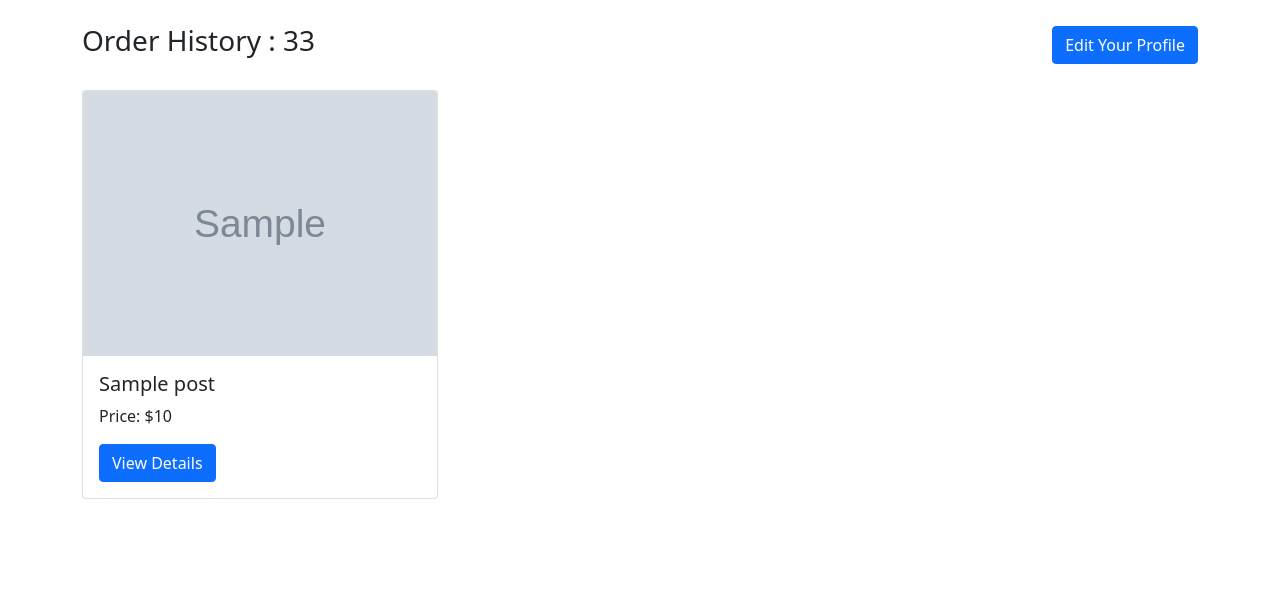
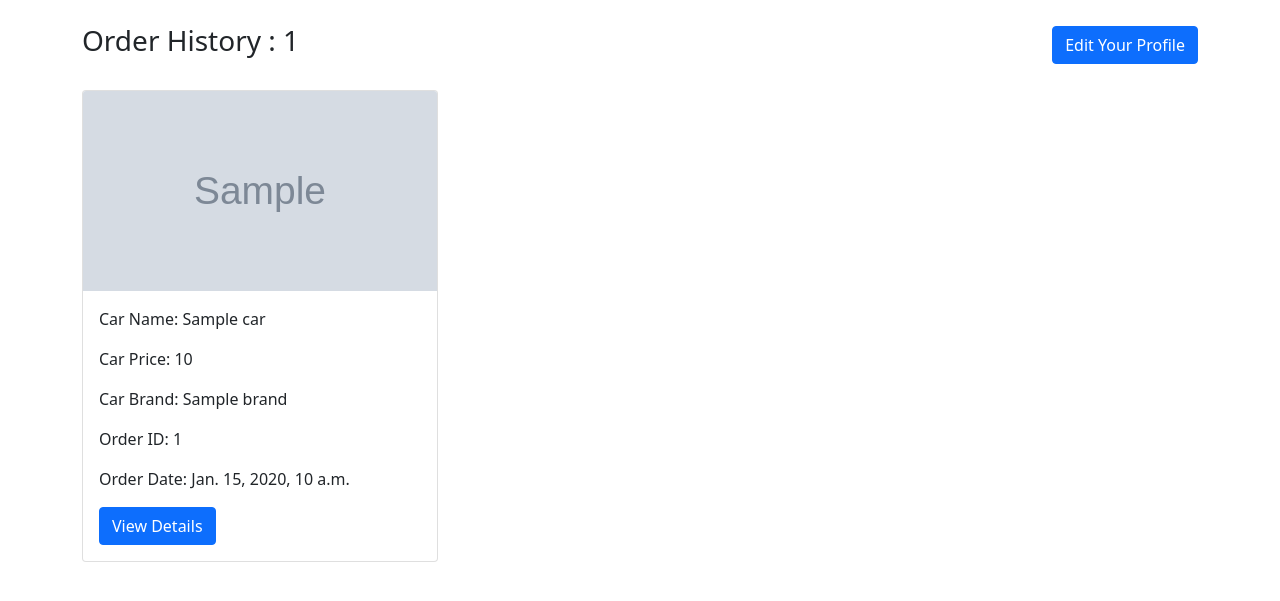
Before and after one commit to Imran-2022/CarGO, a Django app: template author/templates/profile.html in a window 1280 px wide. Shown: the part 58-659 px from the top of the page. Run offline with Django 3.2, Linux system fonts and the light colour scheme; the template is opened without the code that fills it: most values are stand-ins (such as "Sample title", 1, 10 or a date in 2020); grey boxes marked "Sample" are stand-in pictures; some libraries are stand-ins or nearby versions.

Commit message:
purchage car

```diff
--- a/author/templates/profile.html
+++ b/author/templates/profile.html
@@ -4,24 +4,30 @@
 
 <div class="container py-4">
   <div class="d-flex justify-content-between align-items-center mb-4">
-    <h3>Order History : 33</h3>
+    <h3>Order History : {{orders | length}}</h3>
     <a href="{% url 'edit_profile' %}" class="btn btn-primary">Edit Your Profile</a>
   </div>
   <div class="row row-cols-1 row-cols-md-3 g-4">
-    {% for post in data %}
+    {% for car in orders %}
     <div class="col">
       <div class="card h-100">
-        <img src="{{ post.image_url }}" class="card-img-top" alt="Car Image">
+        <img src="{{ car.car.image_url }}" class="card-img-top w-100" style="height: 200px;" alt="Car Image">
+
         <div class="card-body">
-          <h5 class="card-title">{{ post.car_name }}</h5>
-          <p class="card-text">Price: ${{ post.car_price }}</p>
+          <p>Car Name: {{ car.car.car_name }}</p>
+          <p>Car Price: {{ car.car.car_price }}</p>
+          <p>Car Brand: {{ car.car.brand }}</p>
+          <p>Order ID: {{ car.id }}</p>
+          <p>Order Date: {{ car.order_date }}</p>
           <div class="d-flex justify-content-between align-items-center">
-            <a href="{% url 'car_details' post.id %}" class="btn btn-primary">View Details</a>
+            <a href="{% url 'car_details' car.car.id %}" class="btn btn-primary">View Details</a>
             <!-- Add more buttons or links as needed -->
           </div>
         </div>
       </div>
     </div>
+    {% empty %}
+    <p>No orders found.</p>
     {% endfor %}
   </div>
 </div>
--- a/author/urls.py
+++ b/author/urls.py
@@ -4,7 +4,6 @@ from . import views
 urlpatterns = [
     path('register/',views.register,name='register'),
     path('login/',views.user_login,name='user_login'),
-    path('profile/',views.profile,name='profile'),
     path('logout/',views.user_logout,name='user_logout'),
     path('profile/edit/',views.edit_profile,name='edit_profile'),
     path('profile/edit/pass_change/',views.pass_change,name='pass_change'),
--- a/cars/admin.py
+++ b/cars/admin.py
@@ -5,3 +5,4 @@ from django.contrib import admin
 from . import models
 
 admin.site.register(models.Post)
+admin.site.register(models.Order)
--- a/cars/templates/car_details.html
+++ b/cars/templates/car_details.html
@@ -18,7 +18,11 @@
       <div class="mt-3">
         {% if user.is_authenticated %}
           {% if car.car_quantity > 0 %}
-            <a href="#" class="btn btn-primary">Buy Now</a>
+          <form method="post" action="{% url 'buy_now' %}">
+            {% csrf_token %}
+            <input type="hidden" name="car_id" value="{{ car.id }}">
+            <button type="submit" class="btn btn-primary">Buy Now</button>
+          </form>
           {% else %}
             <button class="btn btn-primary disabled">Out of stock</button>
           {% endif %}
--- a/cars/urls.py
+++ b/cars/urls.py
@@ -5,6 +5,8 @@ from . import views
 urlpatterns = [
     path('add/',views.add_post,name='add_post'),
     path('car_details/<int:id>',views.car_details,name='car_details'),
+    path('profile/',views.order_history,name='profile'),
+    path('buy_now/',views.buy_now,name='buy_now'),
     path('edit/<int:id>',views.edit_post,name='edit_post'),
     path('delete/<int:id>',views.delete_post,name='delete_post')
 ]
```
Also changed, not shown: cars/models.py (+10 -0 lines), cars/views.py (+20 -1 lines), cars/migrations/0005_order.py (added), db.sqlite3.
